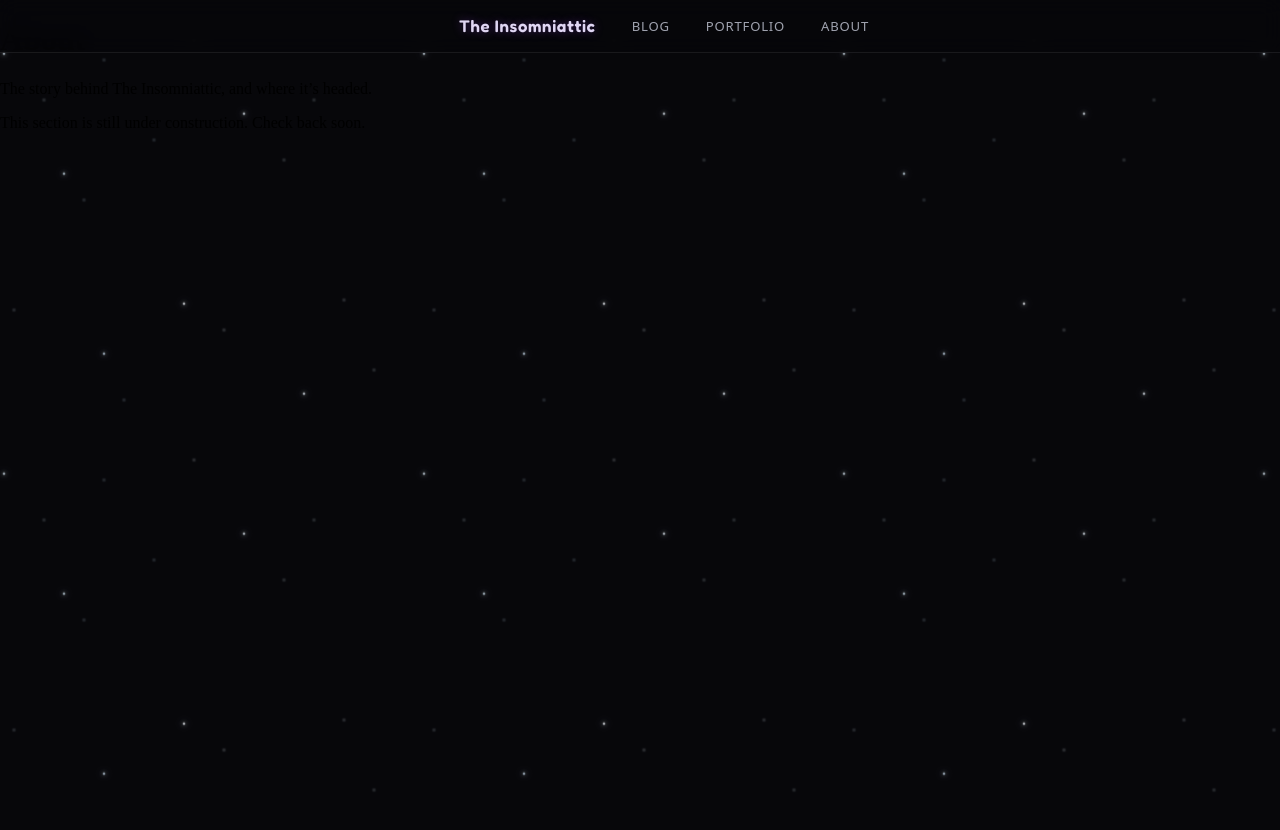
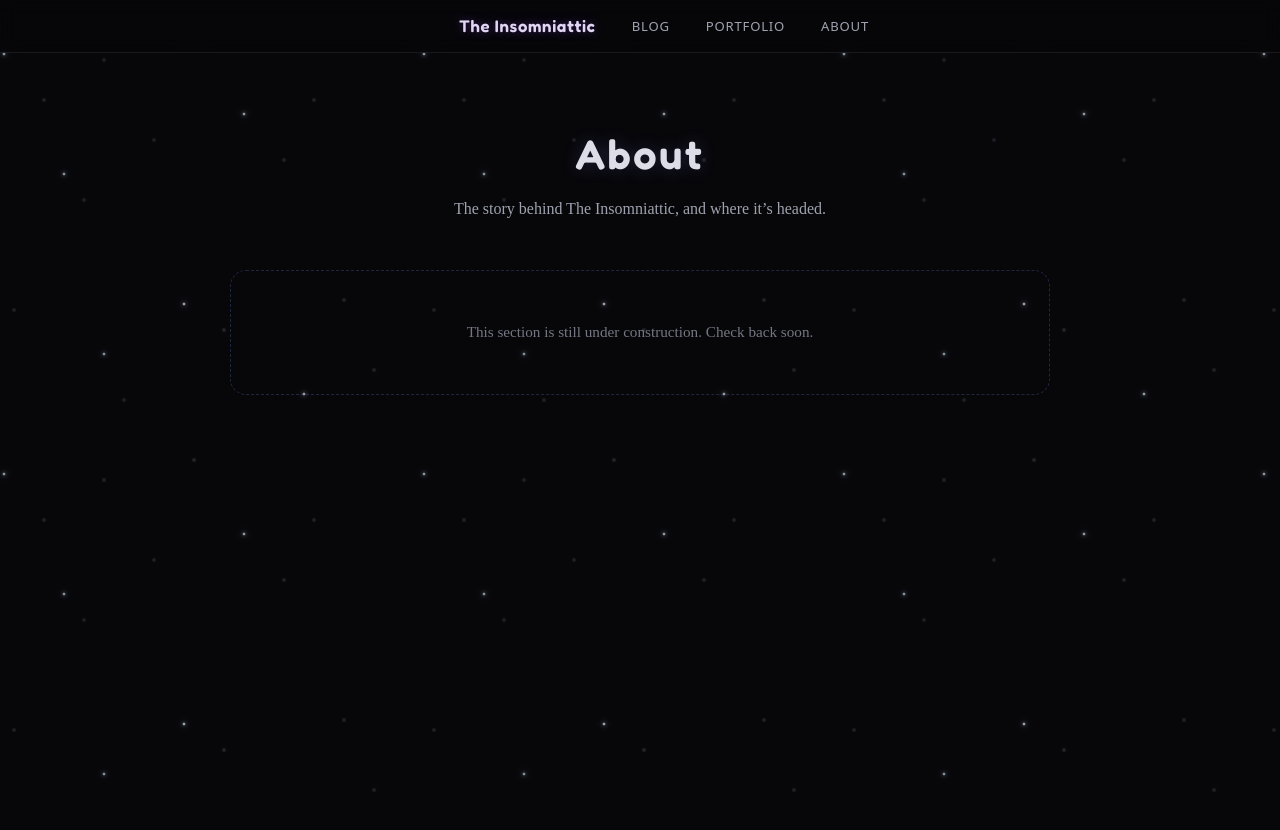
Before and after one commit to Psykodelix369/The-Insomniattic, a Next.js app: page /about in a window 1280 px wide. Shown: the top 830 px of the page. Before the commit the page ends 800 px from the top, so only its background shows below. Built offline with nearby package versions, Linux system fonts and the light colour scheme.

Commit message:
Update globals.css
yessir

```diff
--- a/app/globals.css
+++ b/app/globals.css
@@ -7,6 +7,7 @@
 
 html {
   background: #07070a;
+  color-scheme: dark;
 }
 
 body {
@@ -367,3 +368,76 @@ body {
   border: 1px solid rgba(34, 211, 238, 0.3);
   background: rgba(34, 211, 238, 0.06);
 }
+
+/* ===== SHARED SECONDARY PAGE STYLES (Blog / Portfolio / About) ===== */
+.pageWrap {
+  position: relative;
+  min-height: 100vh;
+  max-width: 820px;
+  margin: 0 auto;
+  padding: 8rem 1.5rem 5rem;
+}
+
+.pageTitle {
+  font-family: var(--font-neon), system-ui, sans-serif;
+  font-weight: 600;
+  letter-spacing: 0.06em;
+  font-size: clamp(1.8rem, 4vw, 2.6rem);
+  color: rgba(240, 240, 250, 0.92);
+  text-shadow: 0 0 18px rgba(150, 140, 255, 0.2);
+  text-align: center;
+  margin: 0 0 1rem;
+}
+
+.pageIntro {
+  text-align: center;
+  color: rgba(210, 215, 230, 0.75);
+  font-size: 1rem;
+  line-height: 1.7;
+  max-width: 620px;
+  margin: 0 auto 3rem;
+}
+
+.comingSoonBlock {
+  text-align: center;
+  padding: 3rem 1.5rem;
+  border: 1px dashed rgba(120, 150, 255, 0.22);
+  border-radius: 16px;
+  color: rgba(190, 195, 210, 0.6);
+  font-size: 0.95rem;
+  line-height: 1.75;
+}
+
+/* ===== BLOG / POEM CARDS ===== */
+.poemCard {
+  border: 1px solid rgba(120, 150, 255, 0.15);
+  border-radius: 14px;
+  padding: 2rem 1.75rem;
+  margin-bottom: 2.5rem;
+  background: linear-gradient(180deg, rgba(255, 255, 255, 0.02), rgba(255, 255, 255, 0.005));
+}
+
+.poemTitle {
+  font-family: var(--font-neon), system-ui, sans-serif;
+  font-weight: 600;
+  letter-spacing: 0.04em;
+  font-size: 1.3rem;
+  color: rgba(235, 230, 255, 0.95);
+  margin: 0 0 0.35rem;
+}
+
+.poemMeta {
+  font-size: 0.78rem;
+  letter-spacing: 0.06em;
+  text-transform: uppercase;
+  color: rgba(150, 180, 220, 0.55);
+  margin: 0 0 1.5rem;
+}
+
+.poemBody {
+  font-style: italic;
+  color: rgba(215, 218, 230, 0.85);
+  font-size: 1rem;
+  line-height: 1.9;
+  white-space: pre-line;
+}
```
